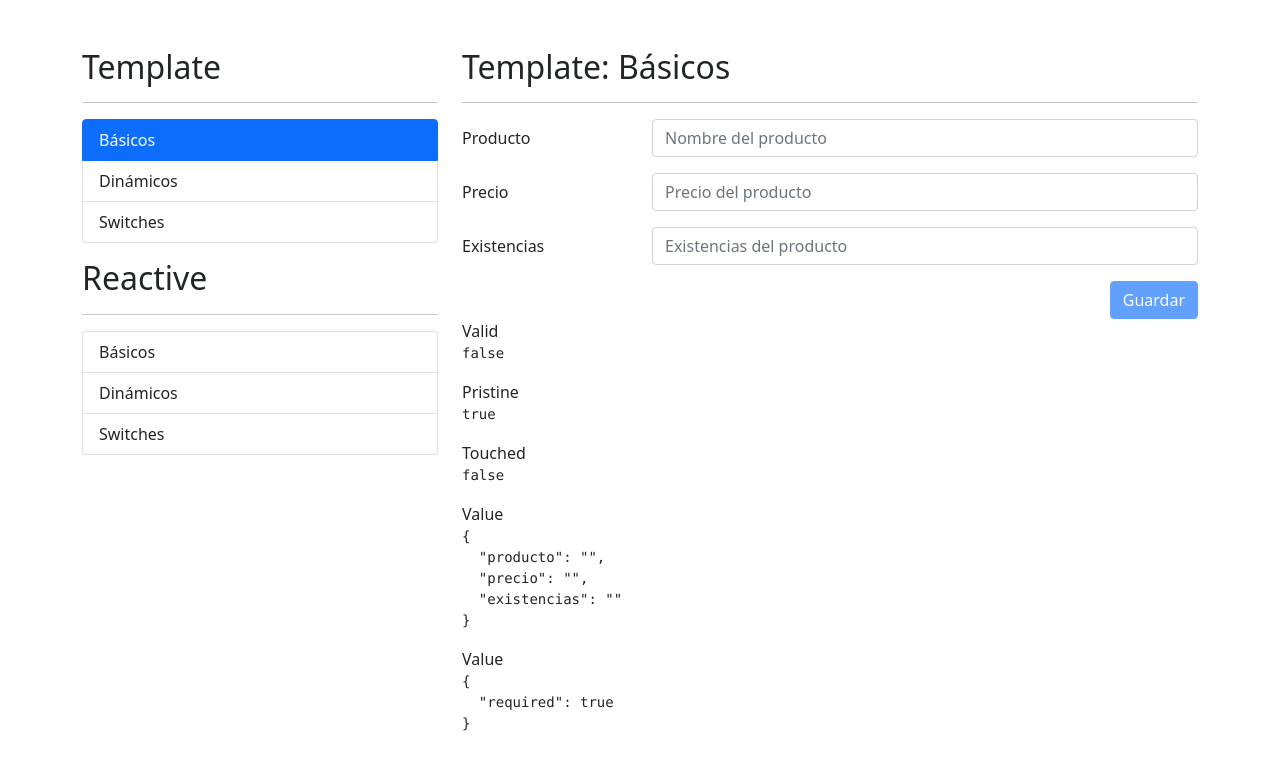
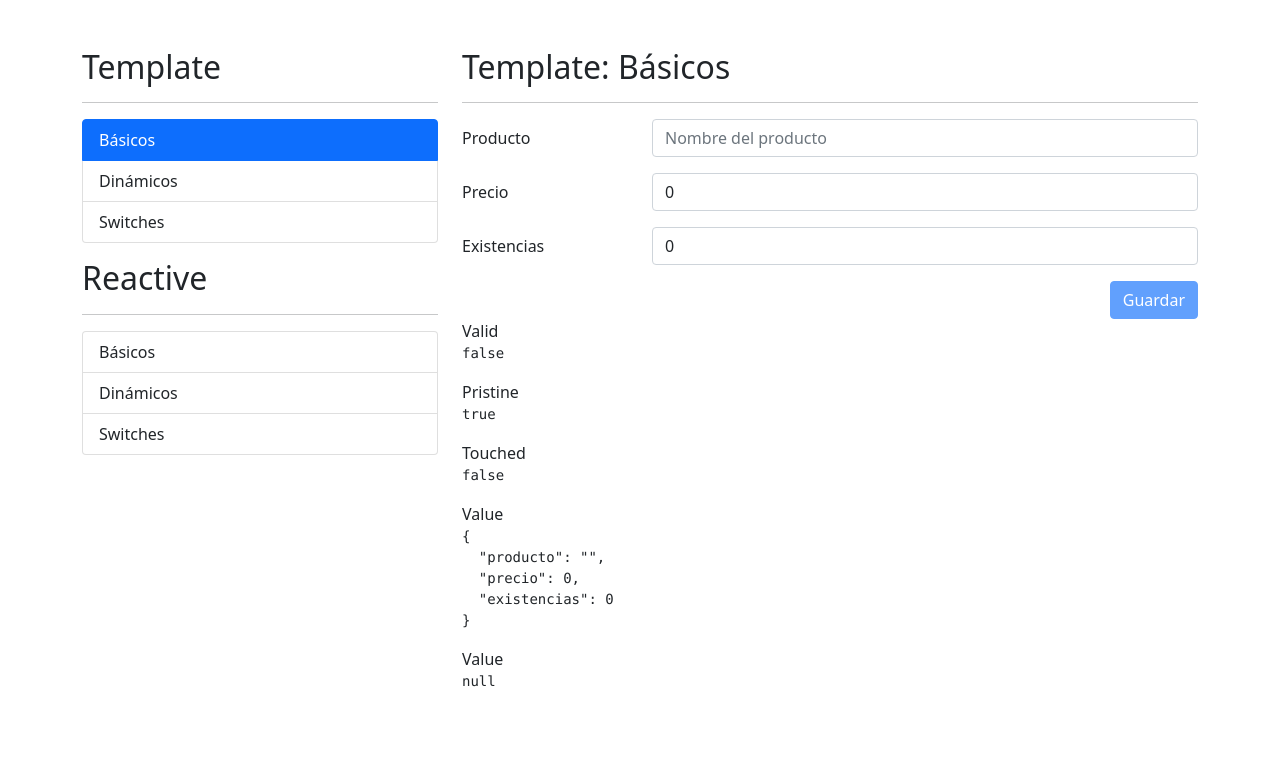
Before and after one commit to WiiruxCruz/06-formulariosApp, an Angular app: page /template/basicos in a window 1280 px wide. Shown: the top 770 px of the page. Built offline with nearby package versions, Linux system fonts and the light colour scheme.

Commit message:
Limpiar formulario

```diff
--- a/src/app/template/basicos/basicos.component.html
+++ b/src/app/template/basicos/basicos.component.html
@@ -28,7 +28,7 @@
             type="text"
             class="form-control"
             placeholder="Nombre del producto"
-            ngModel
+            [ngModel]="initForm.producto"
             name="producto"
             required
             minlength="3"
@@ -60,7 +60,7 @@
             type="number"
             class="form-control"
             placeholder="Precio del producto"
-            ngModel
+            [ngModel]="initForm.precio"
             name="precio"
             required
             min="0"
@@ -91,7 +91,7 @@
             type="number"
             class="form-control"
             placeholder="Existencias del producto"
-            ngModel
+            [ngModel]="initForm.existencias"
             name="existencias"
             customMin
             [minimo]="0"
--- a/src/app/template/basicos/basicos.component.ts
+++ b/src/app/template/basicos/basicos.component.ts
@@ -11,6 +11,12 @@ export class BasicosComponent implements OnInit {
 
   //@ViewChild('miFormulario', {static: false}) miFormulario!: NgForm;
   @ViewChild('miFormulario') miFormulario!: NgForm;
+
+  initForm = {
+    producto: '',
+    precio: 0,
+    existencias: 0
+  }
 
   constructor() { }
 
@@ -44,7 +50,13 @@ export class BasicosComponent implements OnInit {
   //guardar( miFormulario: NgForm ) {
     //console.log( miFormulario );
   guardar() {
-    console.log( this.miFormulario );
+    //console.log( this.miFormulario );
+    console.log('Guardado exitoso!');
+    this.miFormulario.resetForm({
+      producto: '',
+      precio: 0,
+      existencias: 0
+    });
   }
 
 }
```
